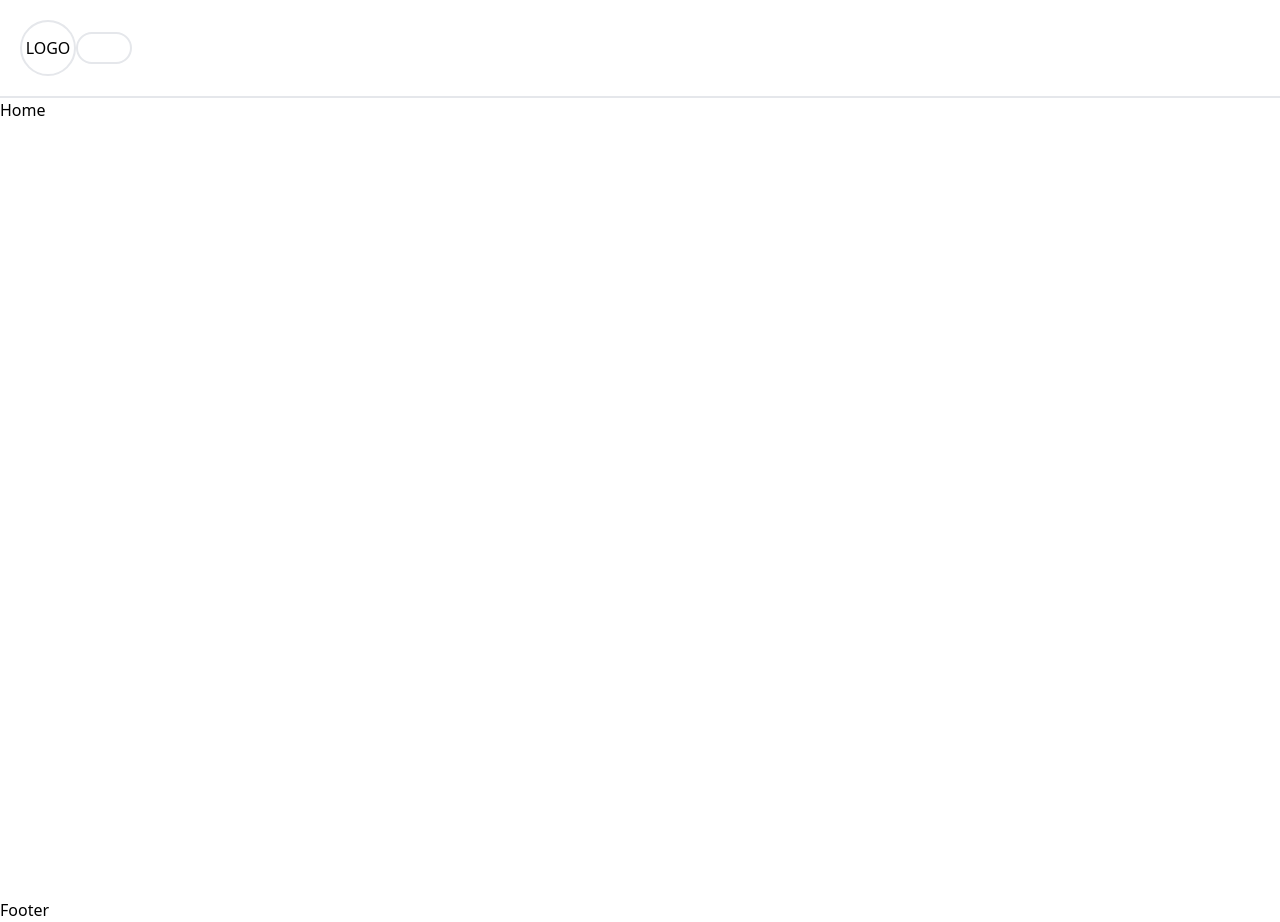
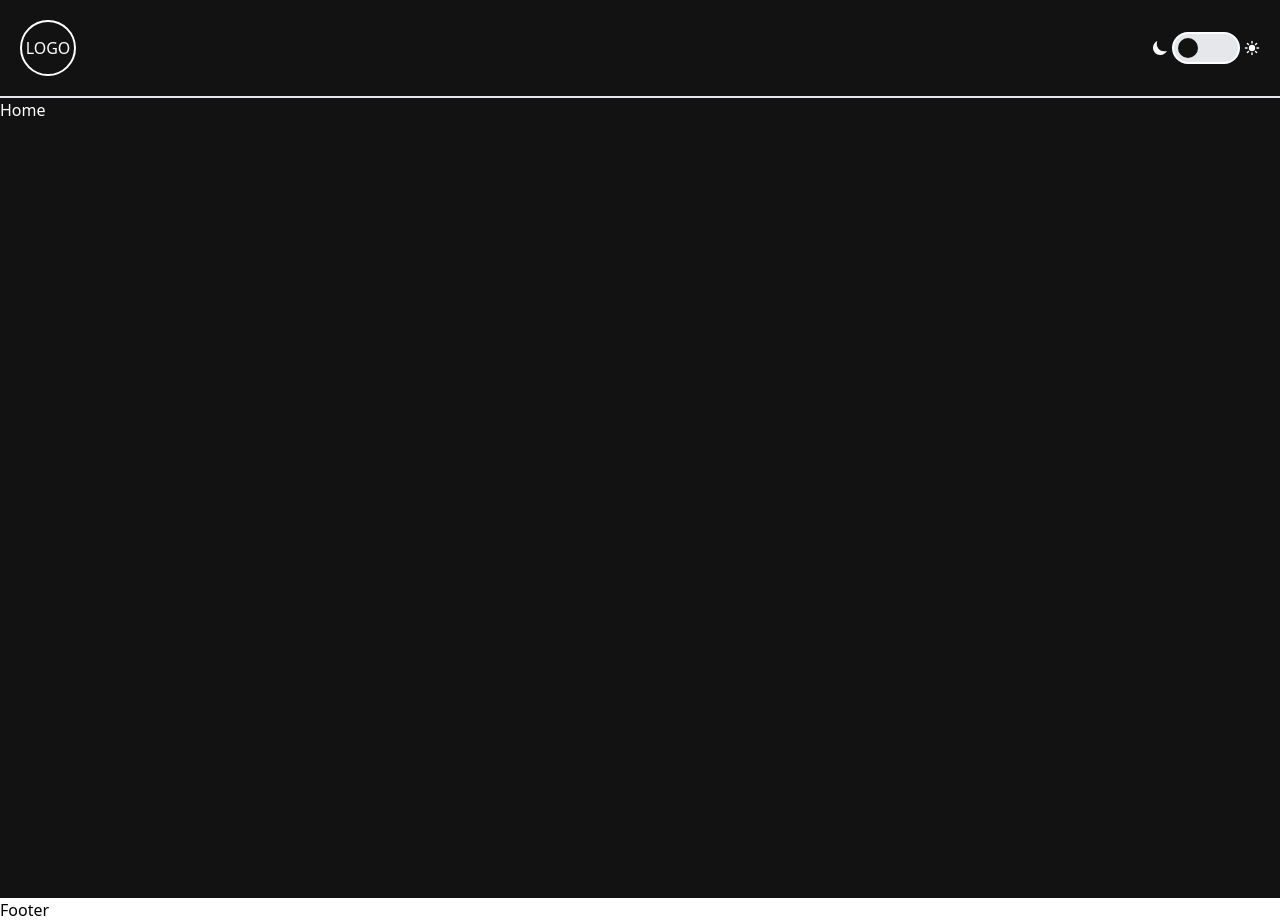
Before and after one commit to oAndin/cards-project, a React (Vite) app: page / in a window 1280 px wide. Built offline with nearby package versions, Linux system fonts and the light colour scheme.

Commit message:
FIX dark mode

```diff
--- a/package.json
+++ b/package.json
@@ -14,6 +14,7 @@
     "match-sorter": "^6.3.1",
     "react": "^18.2.0",
     "react-dom": "^18.2.0",
+    "react-icons": "^4.12.0",
     "react-router-dom": "^6.19.0",
     "sort-by": "^1.2.0"
   },
--- a/src/components/DarkModeButton/Index.jsx
+++ b/src/components/DarkModeButton/Index.jsx
@@ -1,22 +1,31 @@
-import { useContext } from "react"
+import { useContext, useState } from "react"
 import { ThemeContext } from "../../context/ThemeContext/Index"
+import { IoSunny } from "react-icons/io5";
+
+import { IoMoonSharp } from "react-icons/io5";
+
 
 const DarkModeButton = () => {
 
-  const { toggleTheme, bgColor, textColor } = useContext(ThemeContext);
-
-
+  const { toggleTheme, bgColor, textColor, darkMode, borderColor } = useContext(ThemeContext);
+  const [btnPosition, setBtnPosition] = useState('');
+  const position = darkMode ? 'left-0' : 'right-0';
+  const darkBgColor = darkMode ? 'bg-gray-200' : 'bg-gray-300';
+  // ${borderColor}
   return (
     <>
-      <div onClick={() => {
-        toggleTheme
-        console.log(textColor, bgColor);
-      }}
-        className={`border-2 border-${textColor} p-1 rounded-full cursor-pointer flex`}>
-        <span className={`w-11 h-5 p-1 flex rounded-full bg-${bgColor} items-center`}>
-          <span
-            className={`bg-${textColor} rounded-full w-3 h-3`}></span>
-        </span>
+      <div className="flex items-center gap-1">
+        <IoMoonSharp />
+        <div onClick={() => {
+          setBtnPosition(toggleTheme)
+        }}
+          className={`border-2 p-1 rounded-full cursor-pointer flex ${borderColor} ${darkBgColor} `}>
+          <span className={`w-14 h-5 flex rounded-full items-center relative`}>
+            <span
+              className={`rounded-full absolute ${position} w-5 h-5 border-red-500 ${bgColor}`}>{btnPosition}</span>
+          </span>
+        </div>
+        <IoSunny />
       </div>
     </>
   )
--- a/src/components/Header/Index.jsx
+++ b/src/components/Header/Index.jsx
@@ -4,16 +4,14 @@ import DarkModeButton from "../DarkModeButton/Index";
 
 const Header = () => {
 
-  const { bgColor, textColor } = useContext(ThemeContext);
+  const { bgColor, textColor, borderColor } = useContext(ThemeContext);
 
   return (
     <>
-      <div className={`flex items-center h-full w-full bg-${bgColor} text-${textColor} border-b-2 p-5`}>
-        <span className={`w-14 h-14 flex justify-center items-center rounded-full border-2 border-${bgColor}`}>LOGO</span>
-        <DarkModeButton>
-
-        </DarkModeButton>
-      </div>
+      <div className={`flex items-center justify-between h-full w-full border-b-2 p-5 ${bgColor} ${textColor}`}>
+        <span className={`w-14 h-14 flex justify-center items-center rounded-full border-2 ${borderColor} ${bgColor} ${textColor}`}>LOGO</span>
+        <DarkModeButton />
+      </div >
     </>
   );
 };
--- a/src/context/ThemeContext/Index.jsx
+++ b/src/context/ThemeContext/Index.jsx
@@ -6,17 +6,23 @@ export const ThemeContext = createContext();
 export const ThemeProvider = ({ children }) => {
 
   const [darkMode, setDarkMode] = useState(true);
+
   // const [bgColor, setBgColor] = useState('dark-grey')
+  // const [textColor, setTextColor] = useState('dark-grey')
   // setBgColor(darkMode ? 'dark-grey' : 'white');
-  const textColor = darkMode ? 'white' : 'dark-grey';
-  const bgColor = darkMode ? 'dark-grey' : 'white';
+  // setTextColor(darkMode ? 'easy-white' : 'dark-grey')
+  const bgColor = darkMode ? 'bg-dark-grey' : 'bg-easy-white';
+
+  const textColor = darkMode ? 'text-easy-white' : 'text-dark-grey';
+  const borderColor = darkMode ? 'border-easy-white' : 'border-dark-grey';
+
 
   function toggleTheme() {
     setDarkMode(!darkMode);
   }
 
   return (
-    <ThemeContext.Provider value={{ darkMode, toggleTheme, bgColor, textColor }}>
+    <ThemeContext.Provider value={{ darkMode, toggleTheme, bgColor, textColor, borderColor }}>
       {children}
     </ThemeContext.Provider>
   )
--- a/src/routes/Home/Index.jsx
+++ b/src/routes/Home/Index.jsx
@@ -5,7 +5,7 @@ const Home = () => {
   const { bgColor, textColor } = useContext(ThemeContext);
   return (
     <>
-      <div className={`w-full h-screen bg-${bgColor} text-${textColor}`}>
+      <div className={`w-full h-screen ${bgColor} ${textColor}`}>
         <h1>Home</h1>
       </div>
     </>
--- a/tailwind.config.js
+++ b/tailwind.config.js
@@ -4,6 +4,7 @@ export default {
     "./index.html",
     "./src/**/*.{js,ts,jsx,tsx}",
   ],
+  darkMode: "class",
   theme: {
     extend: {
       colors: {
```
Also changed, not shown: 1 other file (tests, documents, lock files or other folders).
